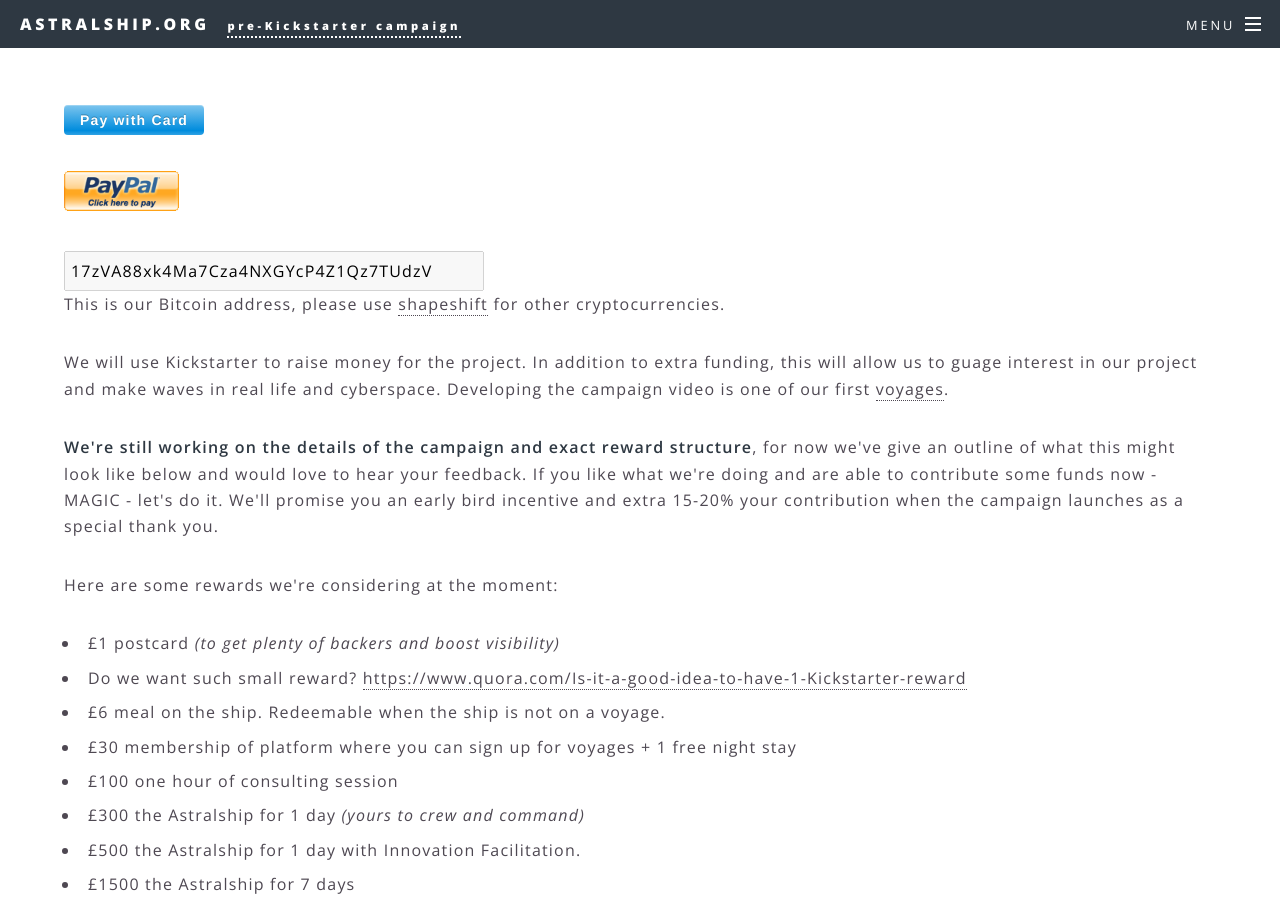
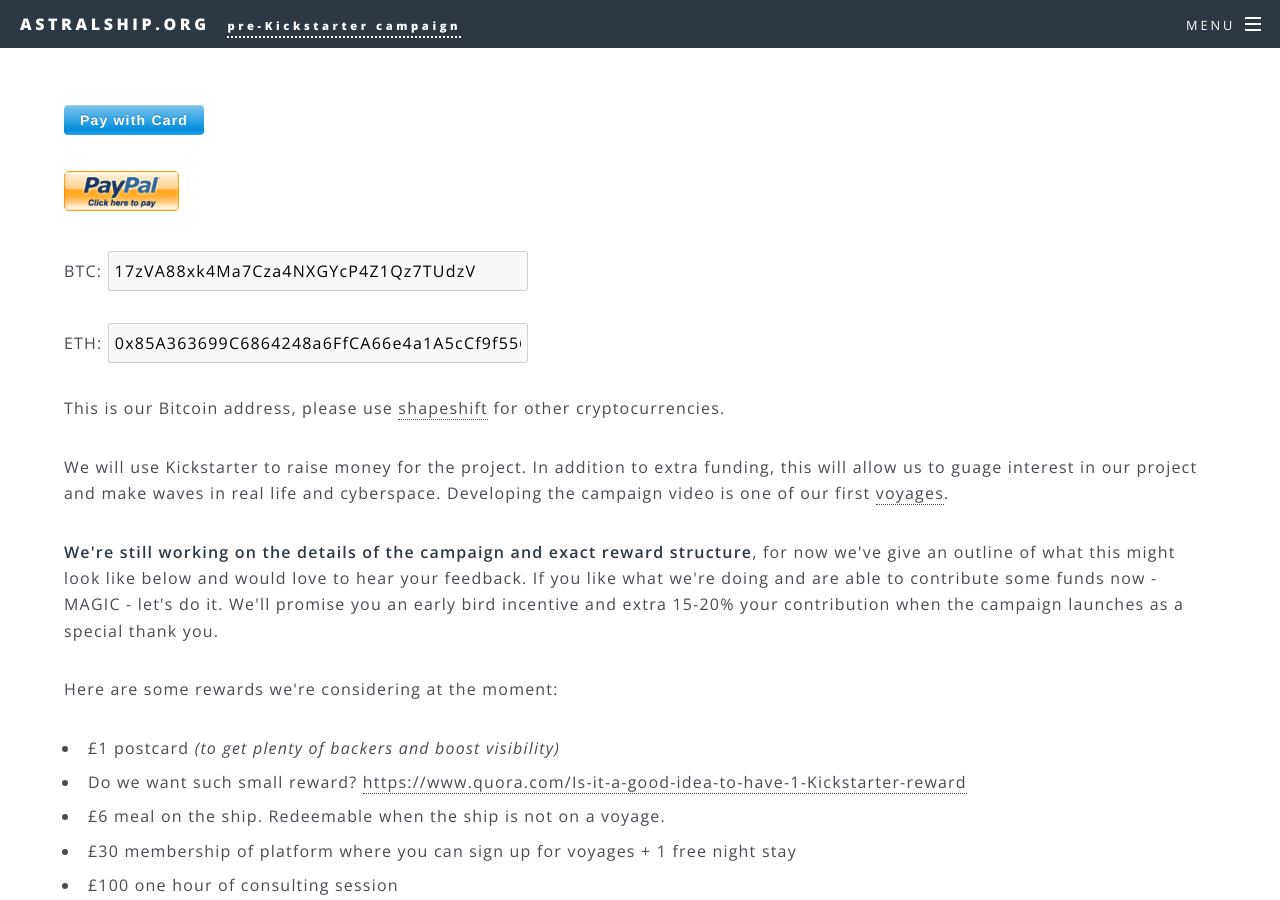
Before and after one commit to astralship/astralship.github.io, a Jekyll site: the page built from kickstarter.html, in a window 1280 px wide and 900 px high, scrolled down 766 px. Built offline with Jekyll 4.4.1, drawn with Linux system fonts in a browser that asks for light colours; comment, search, counter and statistics services are not loaded.

Commit message:
ETH address, link to ICO

```diff
--- a/kickstarter.html
+++ b/kickstarter.html
@@ -38,7 +38,8 @@ order: 20
 		  <input type="image" src="images/paypal.gif" border="0" name="submit" alt="Make payments with PayPal - it's fast, free and secure!" style="height:40px">
 		</form>
 
-		<input disabled value="17zVA88xk4Ma7Cza4NXGYcP4Z1Qz7TUdzV" style="color: black; padding: 5px; width: 420px;">
+		<p>BTC: <input disabled value="17zVA88xk4Ma7Cza4NXGYcP4Z1Qz7TUdzV" style="color: black; padding: 5px; width: 420px;"></p>
+		<p>ETH: <input disabled value="0x85A363699C6864248a6FfCA66e4a1A5cCf9f5567" style="color: black; padding: 5px; width: 420px;"></p>
 		<p>This is our Bitcoin address, please use <a href="https://shapeshift.io">shapeshift</a> for other cryptocurrencies.</p>
 	</span>
 
```
Also changed, not shown: ico.html (added, +9 -0 lines).
